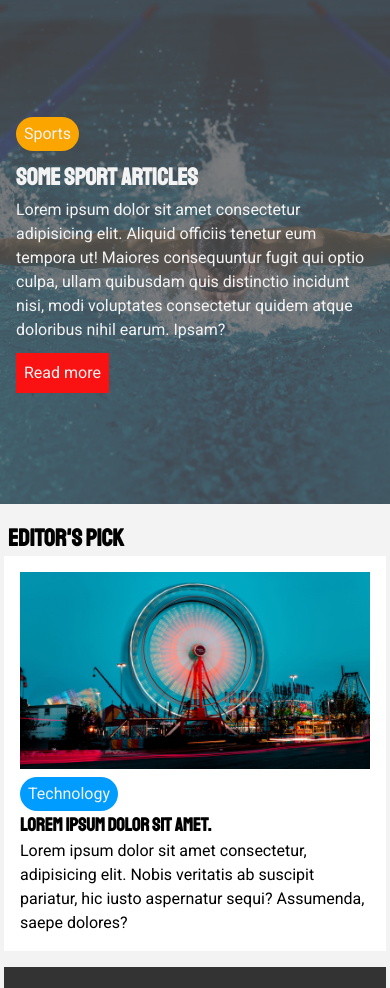
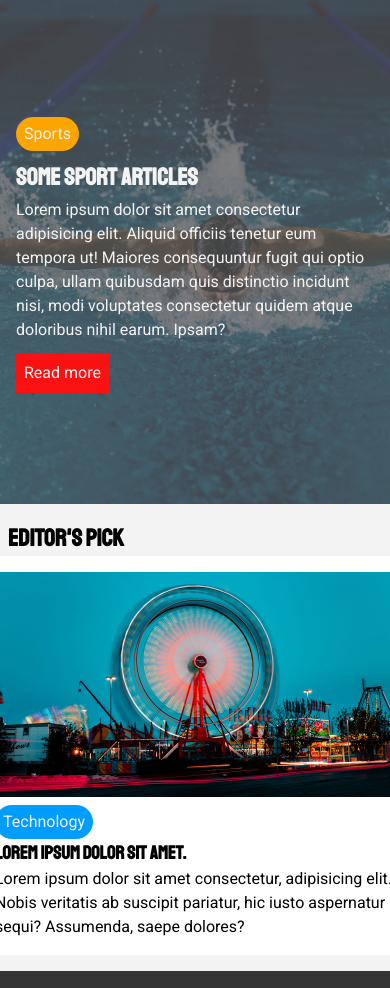
Before and after one commit to aduferobiu/newswebsite, a plain HTML site: page index.html in a window 390 px wide. Shown: the part 107-1095 px from the top of the page. Drawn offline with Linux system fonts and the light colour scheme.

Commit message:
made adjustment to the screen size 350px - 400px

```diff
--- a/css/mobile.css
+++ b/css/mobile.css
@@ -55,6 +55,6 @@
 
 @media(max-width:500px) {
     .article .article-container img {
-        width: 350px !important;
+        width: 400px !important;
     }
 }
```
